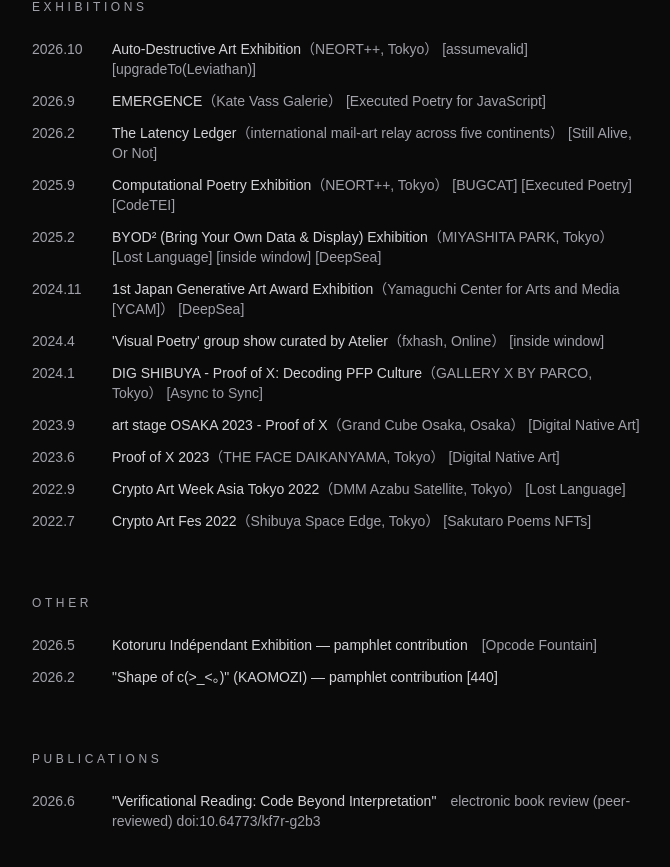
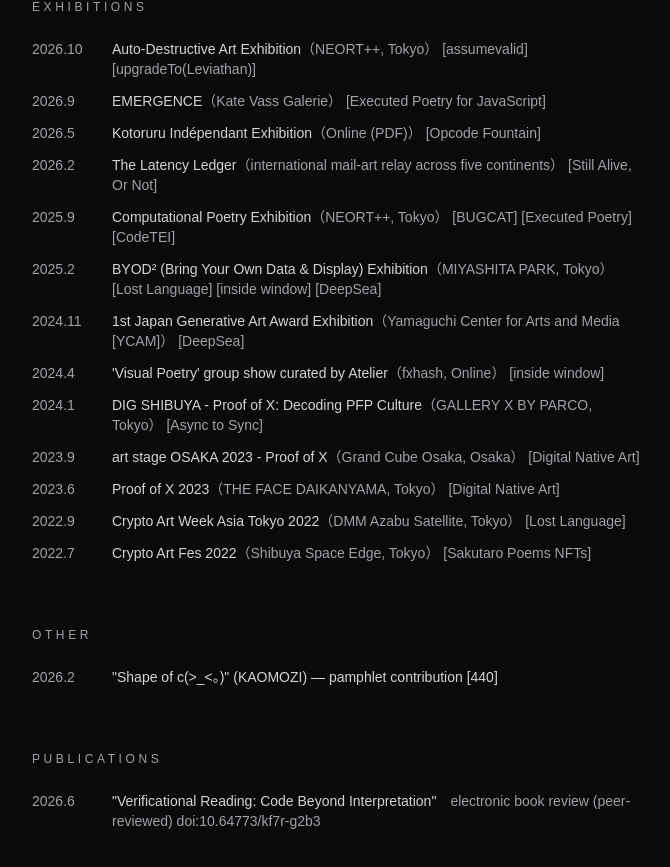
Before and after one commit to avcdsld/zeroichiarakawa, a Next.js app: page /cv in a window 1280 px wide. Shown: the part 757-1624 px from the top of the page, without its empty margins (304-974 px from the left). Built offline with nearby package versions, Linux system fonts and the light colour scheme.

Commit message:
cv: move Kotoruru Indépendant back to exhibitions

```diff
--- a/app/cv/page.tsx
+++ b/app/cv/page.tsx
@@ -98,6 +98,16 @@ export default function Page() {
             href="https://www.katevassgalerie.com/emergence"
           />
           <CVItemLink
+            year="2026.5"
+            text={t(
+              'Kotoruru Indépendant Exhibition',
+              '言ルル アンデパンダン展',
+            )}
+            venue={t('Online (PDF)', 'オンライン（PDF）')}
+            works="[Opcode Fountain]"
+            href="https://x.com/hasaqui/status/2060300998443446632"
+          />
+          <CVItemLink
             year="2026.2"
             text="The Latency Ledger"
             venue={t(
@@ -186,15 +196,6 @@ export default function Page() {
 
         {/* Other */}
         <Section title={t('OTHER', 'その他')}>
-          <CVItemWithLink
-            year="2026.5"
-            linkText={t(
-              'Kotoruru Indépendant Exhibition — pamphlet contribution',
-              '言ルル アンデパンダン展 — 寄稿',
-            )}
-            href="https://x.com/hasaqui/status/2060300998443446632"
-            desc="[Opcode Fountain]"
-          />
           <CVItemWithLink
             year="2026.2"
             linkText={t(
```
